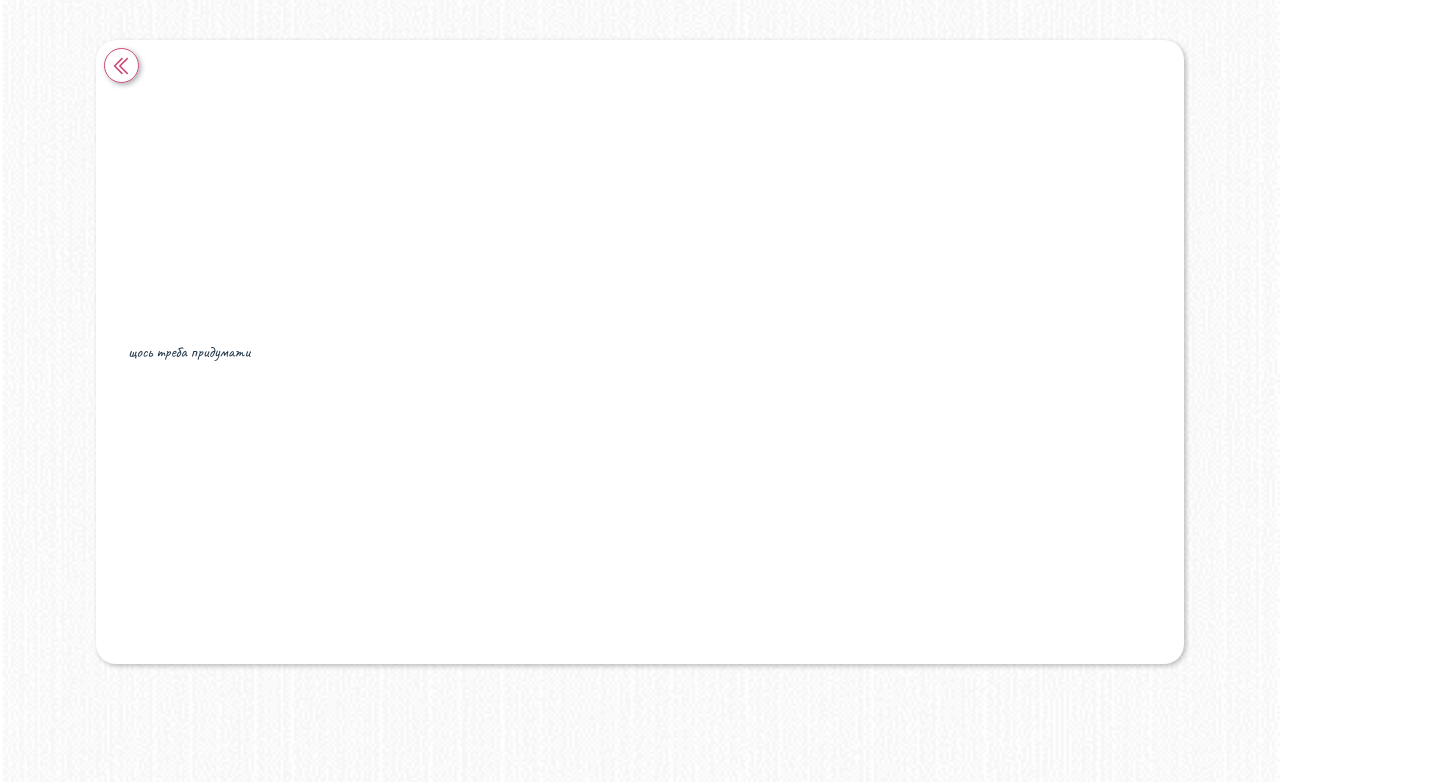
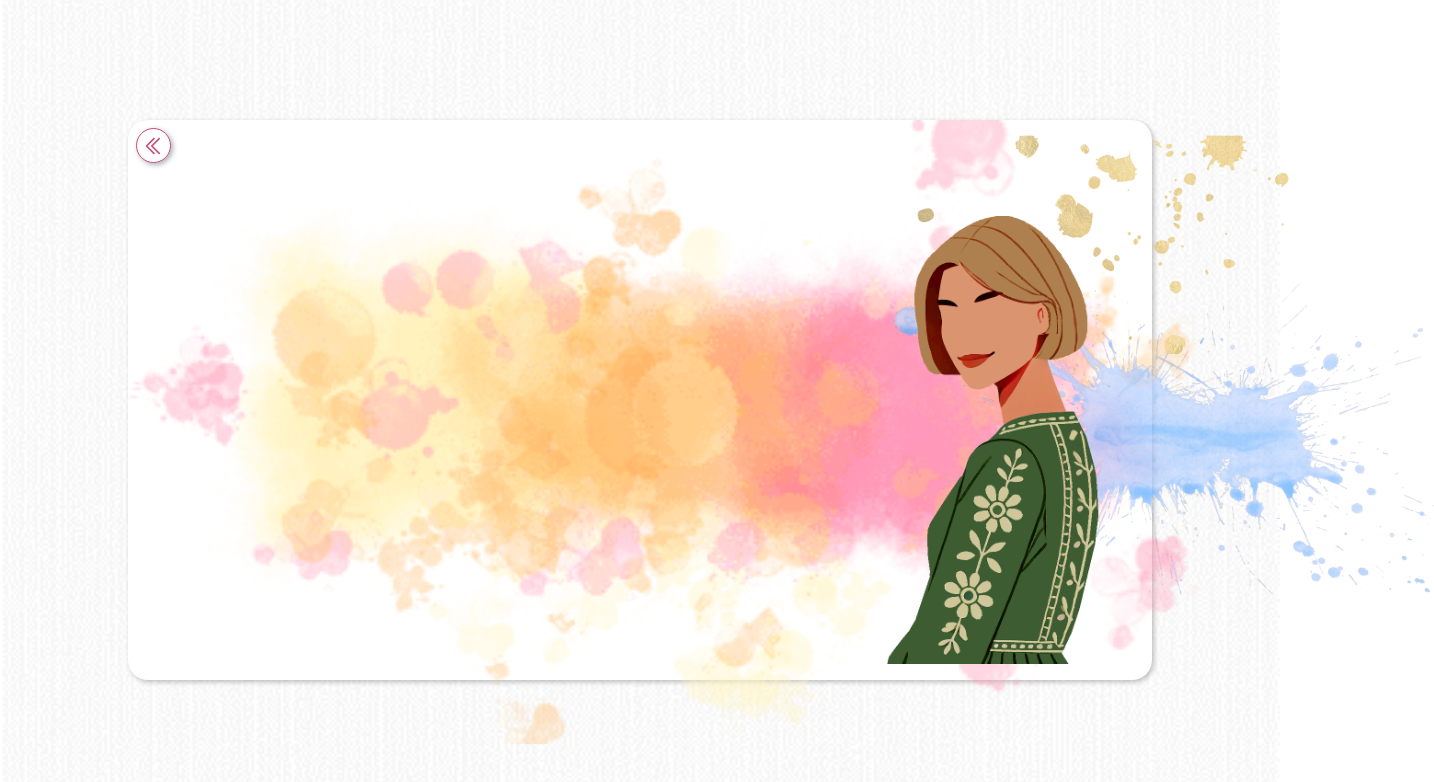
Before and after one commit to Valerii69/ArtGaleryVite, a React (Vite) app: page /ArtGaleryVite/about in a window 1280 px wide. Shown: the top 782 px of the page, 1434 px wide, since content can reach past the window. Built offline with nearby package versions, Linux system fonts and the light colour scheme.

Commit message:
summary fixed style

```diff
--- a/src/App.css
+++ b/src/App.css
@@ -1,9 +1,13 @@
 #root {
+  --tablet: calc(100% / 2 - 2 * 15px);
+  --desktop: calc(100% / 4 - 2 * 15px);
+  --mobil:calc(100% / 1 - 2 * 10px);
+
   max-width: 1440px;
-  margin: 1vh auto;
+  margin: auto auto;
   padding: 2rem;
   /* text-align: center; */
-  /* position: relative; */
+  position: relative;
 }
 
 .logo {
@@ -36,4 +40,5 @@
 
 .card {
   padding: 2em;
+  text-align: center;
 }
--- a/src/components/About.jsx
+++ b/src/components/About.jsx
@@ -1,10 +1,8 @@
-// import React from "react";
 import { Link } from "react-router-dom";
-// import { useState } from "react";
-// import Typed from "typed.js";
-// import { Intro } from "../components/IntroBrush/Intro";
+import { useState, useEffect } from "react";
+ import { AboutCard } from "../components/AboutCard/AboutCard";
 import Angel from "../public/icons/AngleDuble.svg";
-// import Logo from "../public/logo2.png";
+import alla from "../public/Images/алла3.png";
 
 import "../components/BrushContainer/brushContainer.css";
 import "../components/IntroBrush/intro.css";
@@ -13,8 +11,27 @@ import "../components/Flower/flower.css";
 import "../../src/components/ArtGallery/art-gallery.css";
 
 export default function About() {
+  const [imgSize, setImgSize] = useState(240); // Початковий розмір
+
+  useEffect(() => {
+    function getImgSize() {
+      if (window.innerWidth < 480) return 140;
+      if (window.innerWidth < 768) return 150;
+      else return 240;
+    }
+
+    function handleResize() {
+      setImgSize(getImgSize());
+    }
+
+    window.addEventListener("resize", handleResize);
+    return () => window.removeEventListener("resize", handleResize);
+  }, []); // Немає залежностей, але resize працюватиме
+
   return (
-    <div className="card">
+    <div className="aboutContainer">
+      <AboutCard></AboutCard>
+      <div className="cardAbout">
         <Link to="/">
           <button className="return-anim-cont">
             <img
@@ -27,6 +44,7 @@ export default function About() {
             <i className="return-anim-icon"></i>
           </button>
         </Link>
+
         {/* <button
         className="restart-anim-cont"
         onClick={() => {
@@ -45,7 +63,17 @@ export default function About() {
         <i className="restart-anim-icon"></i>
       </button> */}
         <div className="content-container">
-   щось треба придумати
+          <img
+            id="brushImg"
+            className="brush-about"
+            src={alla}
+            alt="alla"
+            width={imgSize}
+            height="auto"
+          />
+
+          {/* <AboutCard tab={tab} openReadMore={openReadMore}></AboutCard> */}
+        </div>
       </div>
     </div>
   );
--- /dev/null
+++ b/src/components/AboutCard/AboutCard.jsx
@@ -0,0 +1,16 @@
+import "./aboutCard.css";
+
+import firstImage from "../../public/Images/yellow-pink.png";
+import secondImage from "../../public/Images/blue.png";
+import thirdImage from "../../public/Images/gold.png";
+
+export function AboutCard() {
+  return (
+    <div className="brush-container">
+      <img id="first" className="brush-about" src={firstImage} alt="first" />
+      <img id="second" className="brush-about" src={secondImage} alt="second" />
+      <img id="third" className="brush-about" src={thirdImage} alt="third" />
+    </div>
+  );
+}
+console.log([]+{} === {}+[]);
--- /dev/null
+++ b/src/components/AboutCard/aboutCard.css
@@ -0,0 +1,234 @@
+.aboutContainer{
+align-items: center;
+/* position: relative; */
+z-index: 10;
+}
+.cardAbout {
+  background-color: #fff;
+  border-radius: 20px;
+  /* height: 80vh; */
+  width: min(80vw, 135vh);
+  box-shadow: 2px 2px 5px rgba(0, 0, 0, 0.25);
+  display: flex;
+  /* flex-direction: column; */
+  flex-direction: row;
+  justify-content: space-between;
+  align-items: stretch;
+  overflow: hidden;
+  position: relative;
+}
+@media only screen and (max-width: 500px) {
+  .cardAbout {
+    /* height: 90vh; */
+  }
+}
+.about-cont {
+    z-index: 10;
+}
+
+.about-svg {
+    width: 30vw;
+    margin-left: 40vw;
+}
+
+.about-svg {
+    -webkit-animation: about-svg-anim 0.5s cubic-bezier(0, 0, 0.6, 1);
+    animation: about-svg-anim 0.5s cubic-bezier(0, 0, 0.6, 1);
+}
+
+.brush-container {
+    width: 100%;
+    height: 100%;
+    /* overflow: hidden; */
+    position: absolute;
+    z-index: 10;
+    display: inline-block;
+
+
+}
+
+
+.brush-container .brush-intro {
+    opacity: 0;
+}
+.brush-container .brush-project,
+.brush-container .brush-about {
+    opacity: 0.8;
+    z-index: 1;
+
+}
+img .brush-about {
+    width: 80vw;
+}
+.brush-container .brush-read-more {
+    opacity: 0.4;
+    z-index: 200;
+}
+
+#first,
+#second,
+#third {
+    position: absolute;
+    display: inline-block;
+
+}
+
+@media only screen and (max-width: 500px) {
+    #first,
+    #second,
+    #third {
+        height: auto;
+    }
+}
+
+img#brushImg.brush-about {
+    opacity: 1;
+     object-fit: contain;
+      position: absolute;
+    bottom: calc(2vh);
+      right: 50px;
+      z-index: 1;
+}
+
+
+img#first.brush-intro {
+    transform: translate(-25%, -15%) scale(0);
+    opacity: 0;
+}
+
+img#second.brush-intro {
+    transform: translate(-5%, -45%) scale(0);
+    opacity: 0;
+}
+
+img#third.brush-intro {
+    transform: translate(-55%, -35%) scale(0);
+    opacity: 0;
+}
+
+@media only screen and (min-width: 501px) {
+    img#first.brush-project {
+        transform: translate(-35%, -15%) scale(0.7);
+        opacity: 1;
+    }
+}
+@media only screen and (max-width: 500px) {
+    img#first.brush-project {
+        transform: translate(-45%, 35%) scale(0.8);
+        opacity: 1;
+    }
+}
+
+@media only screen and (min-width: 501px) {
+    img#second.brush-project {
+        transform: translate(-55%, -10%) scale(0.3);
+        opacity: 0.7;
+    }
+}
+@media only screen and (max-width: 500px) {
+    img#second.brush-project {
+        transform: translate(-55%, 55%) scale(0.5);
+        opacity: 0.7;
+    }
+}
+
+@media only screen and (min-width: 501px) {
+    img#third.brush-project {
+        transform: translate(-50%, -25%) scale(0.45);
+        opacity: 0.6;
+    }
+}
+@media only screen and (max-width: 500px) {
+    img#third.brush-project {
+        transform: translate(-30%, -5%) scale(0.7);
+        opacity: 0.6;
+    }
+}
+
+@media only screen and (min-width: 501px) {
+    img#first.brush-about {
+        /* transform: translate(-35%, -15%) scale(0.6); */
+        opacity: 1;
+    }
+}
+@media only screen and (max-width: 500px) {
+    img#first.brush-about {
+        transform: translate(45%, 35%) scale(1);
+        opacity: 1;
+    }
+}
+
+@media only screen and (min-width: 501px) {
+    img#second.brush-about {
+        transform: translate(45%, 1%) scale(0.5);
+        opacity: 0.7;
+    }
+}
+@media only screen and (max-width: 500px) {
+    img#second.brush-about {
+        transform: translate(65%, 45%) scale(0.4);
+        opacity: 0.7;
+    }
+}
+
+@media only screen and (min-width: 501px) {
+    img#third.brush-about {
+        transform: translate(40%, -30%) scale(0.35);
+        opacity: 0.6;
+    }
+}
+@media only screen and (max-width: 500px) {
+    img#third.brush-about {
+        transform: translate(-30%, -10%) scale(0.4);
+        opacity: 0.6;
+    }
+}
+
+@media only screen and (min-width: 501px) {
+    img#first.brush-read-more {
+        transform: translate(15%, 0%) scale(1.1);
+        opacity: 0.5;
+    }
+}
+@media only screen and (max-width: 500px) {
+    img#first.brush-read-more {
+        transform: translate(15%, 20%) scale(1.5);
+        opacity: 0.5;
+    }
+}
+@media only screen and (min-width: 501px) {
+    img#second.brush-read-more {
+        transform: translate(80%, 25%) scale(0.6);
+        opacity: 0.5;
+    }
+}
+@media only screen and (max-width: 500px) {
+    img#second.brush-read-more {
+        transform: translate(-80%, 85%) scale(1.2);
+        opacity: 0.5;
+    }
+}
+@media only screen and (min-width: 501px) {
+    img#third.brush-read-more {
+        transform: translate(10%, -40%) scale(0.8);
+        opacity: 0.4;
+    }
+}
+@media only screen and (max-width: 500px) {
+    img#third.brush-read-more {
+        transform: translate(10%, -40%) scale(0.8);
+        opacity: 0.4;
+    }
+}
+/* .change-shape  */
+
+.brush-container img {
+    width: 100%;
+    height: 100%;
+
+    -webkit-transition: transform 0.4s ease;
+    -moz-transition: transform 0.4s ease;
+    -ms-transition: transform 0.4s ease;
+    -o-transition: transform 0.4s ease;
+    transition: transform 0.4s ease;
+}
--- a/src/components/ArtGallery/GalleryItems/galleryItems.css
+++ b/src/components/ArtGallery/GalleryItems/galleryItems.css
@@ -9,7 +9,7 @@ ul {
   grid-template-columns: repeat(4, minmax(200px, 1fr)); /* Максимум 4 зображення в ряд */
   grid-auto-rows: min-content;
   gap: 8px;
-  align-items: center;
+  /* align-items: center; */
   justify-content: center;
   grid-auto-flow: dense; /* Щільне розташування */
 }
@@ -27,13 +27,20 @@ ul {
 
 @media only screen and (max-width: 1023px) {
   .gallery {
+    min-width: var(--desktop);
     grid-template-columns: repeat(3, minmax(150px, 1fr)); /* 3 в ряд на середніх екранах */
   }
 }
 
 @media only screen and (max-width: 767px) {
   .gallery {
-    grid-template-columns: repeat(2, minmax(150px, 1fr)); /* 2 в ряд на мобільних */
+    min-width: var(--mobil);
+    grid-template-columns: repeat(1, minmax(100px, 1fr)); /* 2 в ряд на мобільних */
+  }
+}
+@media only screen and (max-width: 375px) {
+  .gallery {
+    grid-template-columns: repeat(1, minmax(50px, 0.8fr)); /* 1 в ряд на мобільних */
   }
 }
 
@@ -45,7 +52,7 @@ ul {
   padding: 10px 0;
   position: absolute;
   bottom: 0;
-  left: 50% ;
+  left: 50%;
   transform: translateX(-50%);
   cursor: pointer;
 }
@@ -61,8 +68,10 @@ ul {
   border-radius: 5px;
   color: #333;
   background-color: #fff;
-   font-weight: 700;
-  transition: background-color 0.3s ease, color 0.3s ease;
+  font-weight: 700;
+  transition:
+    background-color 0.3s ease,
+    color 0.3s ease;
 }
 
 .pagination a:hover {
--- a/src/components/BrushContainer/brushContainer.css
+++ b/src/components/BrushContainer/brushContainer.css
@@ -1,24 +1,3 @@
-/* icon svg */
-
-/* .icon {
-  color: #c74778;
-  /* min-width: 30px; */
-  /* text-align: center;
-  font-size: 2em;
-  position: absolute;
-  top: calc(50% - 10px); */
-  /* margin-left: 1vw;
-  margin-right: 1vw; */
-  /* background: none; */
-
-
-/* .icons-container {
-  height: 100%;
-  top: 0;
-  display: flex;
-  row-gap:10px;
-} */
-
 .bar-icon {
   font-size: 150%;
   text-align: center;
@@ -74,7 +53,7 @@
 .brush-container {
   width: 100%;
   height: 100%;
-  overflow: hidden;
+  /* overflow: hidden; */
   position: absolute;
   z-index: 10;
   display: inline-block;
@@ -182,13 +161,13 @@ img#third.brush-intro {
     opacity: 0.6;
   }
 }
-
+/*
 @media only screen and (min-width: 501px) {
   img#first.brush-about {
     transform: translate(-35%, -15%) scale(0.6);
     opacity: 1;
   }
-}
+} */
 @media only screen and (max-width: 500px) {
   img#first.brush-about {
     transform: translate(-45%, 35%) scale(1);
```
Also changed, not shown: src/public/Images/алла3.png (added). Lines whose indentation alone changed are shown as unchanged.
